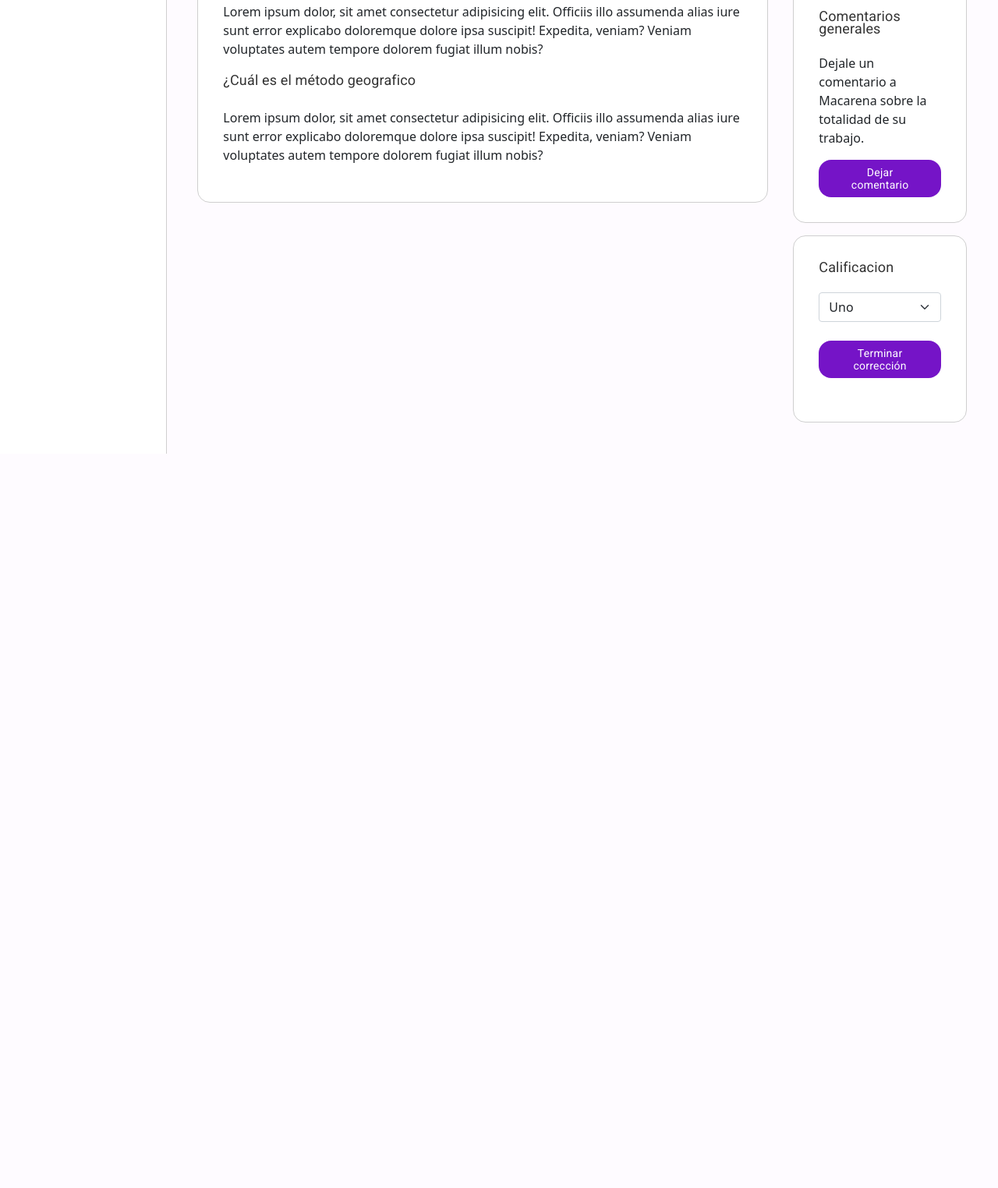
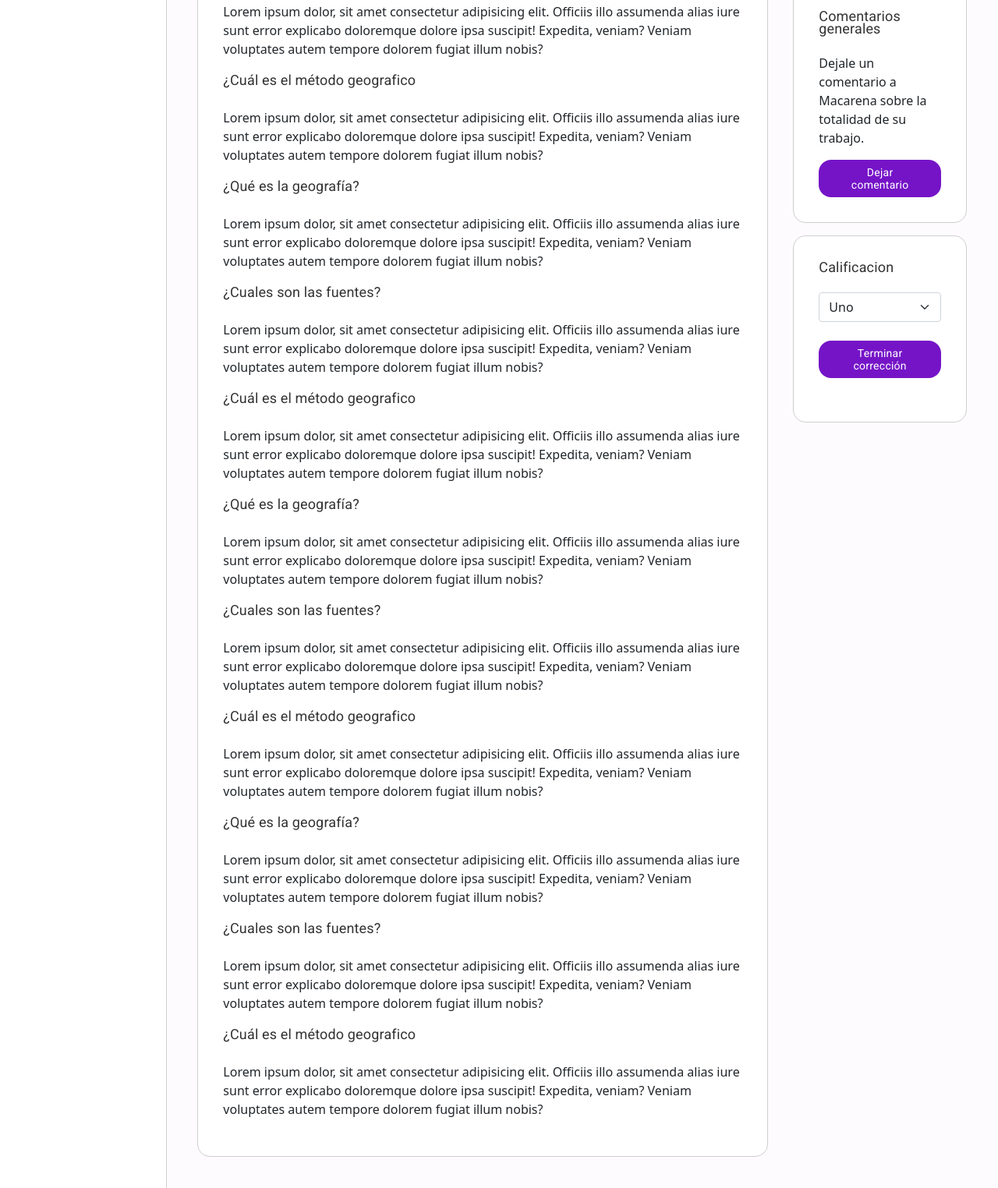
Before and after one commit to geniusagus/Pupitre, a plain HTML site: page tp.html in a window 1280 px wide. Shown: the part 408-1932 px from the top of the page at 78% size. Before the commit the page ends 990 px from the top, so only its background shows below. Drawn offline with nearby package versions, Linux system fonts and the light colour scheme.

Commit message:
mas cosas

```diff
--- a/tp.html
+++ b/tp.html
@@ -54,13 +54,14 @@
                     </nav>
                 </header>
                 <main>
+                    <!--El bread es raro con el narrador-->
                     <nav aria-label="breadcrumb">
                         <ol class="breadcrumb">
                             <li class="breadcrumb-item"><a href="index.html">Mis colegios</a></li>
                             <li class="breadcrumb-item"><a href="aulas.html">Colegio Calazans</a></li>
                             <li class="breadcrumb-item"><a href="aulas.html">5ºB</a></li>
                             <li class="breadcrumb-item"><a href="aulas.html">Macarena Gonzalez</a></li>
-                            <li class="breadcrumb-item active" aria-current="page">TP 02</li>
+                            <li class="breadcrumb-item active"><a aria-current="page">TP 02</a></li>
                         </ol>
                     </nav>
                     <div class="row">
@@ -74,15 +75,63 @@
                                     <h1>Tp1 Bases geográficas</h1>
                                     <h2>¿Qué es la geografía?</h2>
                                     <p>Lorem ipsum dolor, sit amet consectetur adipisicing elit. Officiis illo assumenda
-                                    alias iure sunt error explicabo doloremque dolore ipsa suscipit! Expedita, veniam?
+                                        alias iure sunt error explicabo doloremque dolore ipsa suscipit! Expedita,
+                                        veniam?
                                         Veniam voluptates autem tempore dolorem fugiat illum nobis? </p>
                                     <h2>¿Cuales son las fuentes?</h2>
                                     <p>Lorem ipsum dolor, sit amet consectetur adipisicing elit. Officiis illo assumenda
-                                    alias iure sunt error explicabo doloremque dolore ipsa suscipit! Expedita, veniam?
+                                        alias iure sunt error explicabo doloremque dolore ipsa suscipit! Expedita,
+                                        veniam?
                                         Veniam voluptates autem tempore dolorem fugiat illum nobis? </p>
                                     <h2>¿Cuál es el método geografico</h2>
                                     <p>Lorem ipsum dolor, sit amet consectetur adipisicing elit. Officiis illo assumenda
-                                    alias iure sunt error explicabo doloremque dolore ipsa suscipit! Expedita, veniam?
+                                        alias iure sunt error explicabo doloremque dolore ipsa suscipit! Expedita,
+                                        veniam?
+                                        Veniam voluptates autem tempore dolorem fugiat illum nobis? </p>
+                                    <h2>¿Qué es la geografía?</h2>
+                                    <p>Lorem ipsum dolor, sit amet consectetur adipisicing elit. Officiis illo assumenda
+                                        alias iure sunt error explicabo doloremque dolore ipsa suscipit! Expedita,
+                                        veniam?
+                                        Veniam voluptates autem tempore dolorem fugiat illum nobis? </p>
+                                    <h2>¿Cuales son las fuentes?</h2>
+                                    <p>Lorem ipsum dolor, sit amet consectetur adipisicing elit. Officiis illo assumenda
+                                        alias iure sunt error explicabo doloremque dolore ipsa suscipit! Expedita,
+                                        veniam?
+                                        Veniam voluptates autem tempore dolorem fugiat illum nobis? </p>
+                                    <h2>¿Cuál es el método geografico</h2>
+                                    <p>Lorem ipsum dolor, sit amet consectetur adipisicing elit. Officiis illo assumenda
+                                        alias iure sunt error explicabo doloremque dolore ipsa suscipit! Expedita,
+                                        veniam?
+                                        Veniam voluptates autem tempore dolorem fugiat illum nobis? </p>
+                                    <h2>¿Qué es la geografía?</h2>
+                                    <p>Lorem ipsum dolor, sit amet consectetur adipisicing elit. Officiis illo assumenda
+                                        alias iure sunt error explicabo doloremque dolore ipsa suscipit! Expedita,
+                                        veniam?
+                                        Veniam voluptates autem tempore dolorem fugiat illum nobis? </p>
+                                    <h2>¿Cuales son las fuentes?</h2>
+                                    <p>Lorem ipsum dolor, sit amet consectetur adipisicing elit. Officiis illo assumenda
+                                        alias iure sunt error explicabo doloremque dolore ipsa suscipit! Expedita,
+                                        veniam?
+                                        Veniam voluptates autem tempore dolorem fugiat illum nobis? </p>
+                                    <h2>¿Cuál es el método geografico</h2>
+                                    <p>Lorem ipsum dolor, sit amet consectetur adipisicing elit. Officiis illo assumenda
+                                        alias iure sunt error explicabo doloremque dolore ipsa suscipit! Expedita,
+                                        veniam?
+                                        Veniam voluptates autem tempore dolorem fugiat illum nobis? </p>
+                                    <h2>¿Qué es la geografía?</h2>
+                                    <p>Lorem ipsum dolor, sit amet consectetur adipisicing elit. Officiis illo assumenda
+                                        alias iure sunt error explicabo doloremque dolore ipsa suscipit! Expedita,
+                                        veniam?
+                                        Veniam voluptates autem tempore dolorem fugiat illum nobis? </p>
+                                    <h2>¿Cuales son las fuentes?</h2>
+                                    <p>Lorem ipsum dolor, sit amet consectetur adipisicing elit. Officiis illo assumenda
+                                        alias iure sunt error explicabo doloremque dolore ipsa suscipit! Expedita,
+                                        veniam?
+                                        Veniam voluptates autem tempore dolorem fugiat illum nobis? </p>
+                                    <h2>¿Cuál es el método geografico</h2>
+                                    <p>Lorem ipsum dolor, sit amet consectetur adipisicing elit. Officiis illo assumenda
+                                        alias iure sunt error explicabo doloremque dolore ipsa suscipit! Expedita,
+                                        veniam?
                                         Veniam voluptates autem tempore dolorem fugiat illum nobis? </p>
                                 </div>
                             </div>
@@ -102,6 +151,7 @@
                             </div>
                             <div class="card3">
                                 <h3>Calificacion</h3>
+                                <!--Numero en letras o 9872-->
                                 <select class="form-select" aria-label="Default select example">
                                     <option value="1">Uno</option>
                                     <option value="2">Dos</option>
@@ -145,16 +195,17 @@
         integrity="sha384-ka7Sk0Gln4gmtz2MlQnikT1wXgYsOg+OMhuP+IlRH9sENBO0LRn5q+8nbTov4+1p"
         crossorigin="anonymous"></script>
     <script type="text/javascript">
-       $('body').on("keydown", function(e) {
-           if (e.which === 65) {
+        $('body').on("keydown", function (e) {
+            if (e.which === 65 || e.which === 64) {
                 alert("Vas a agregar un comentario");
                 e.preventDefault();
             }
         });
-       $("#button").on("click", function(e) {
+        $("#button").on("click", function (e) {
             alert("You clicked button");
         });
     </script>
+    <!--aca falta el ctrl + o -->
 </body>
 
 </html>
```
Lines whose indentation alone changed are shown as unchanged.
